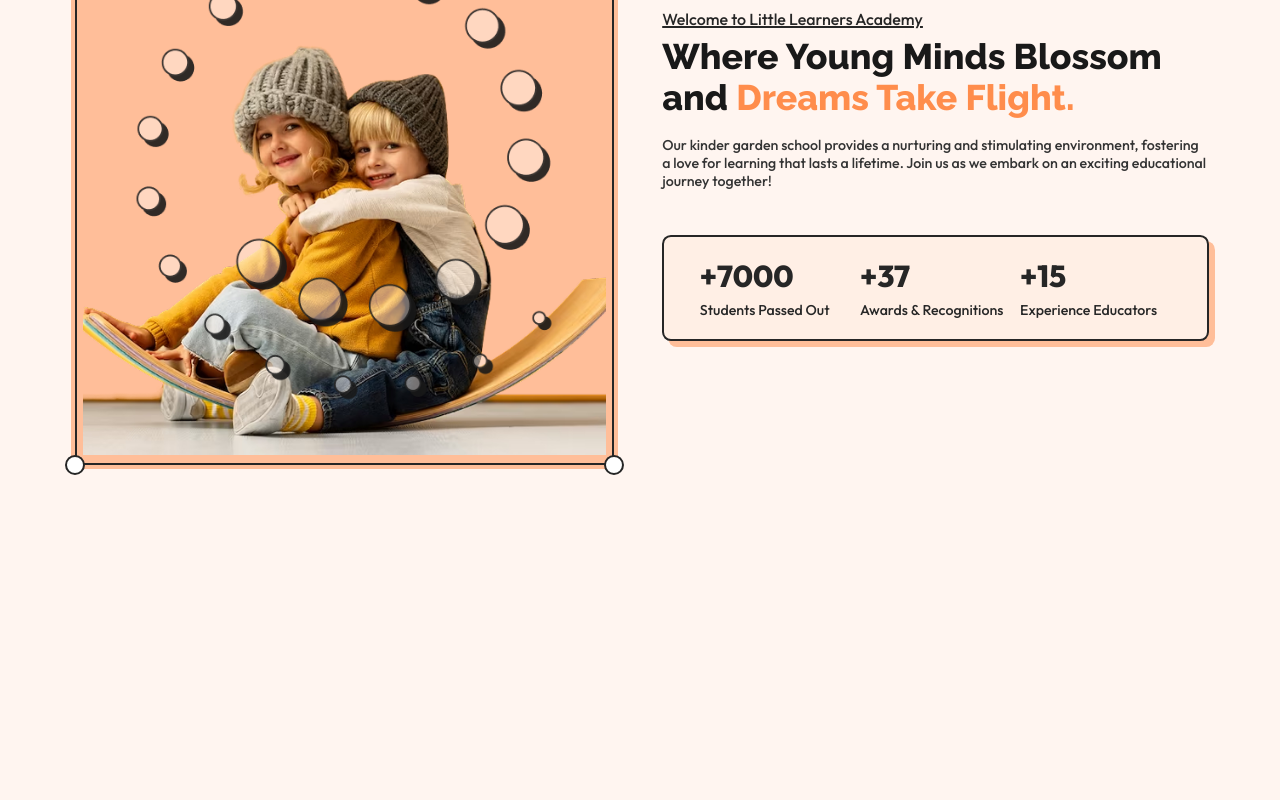
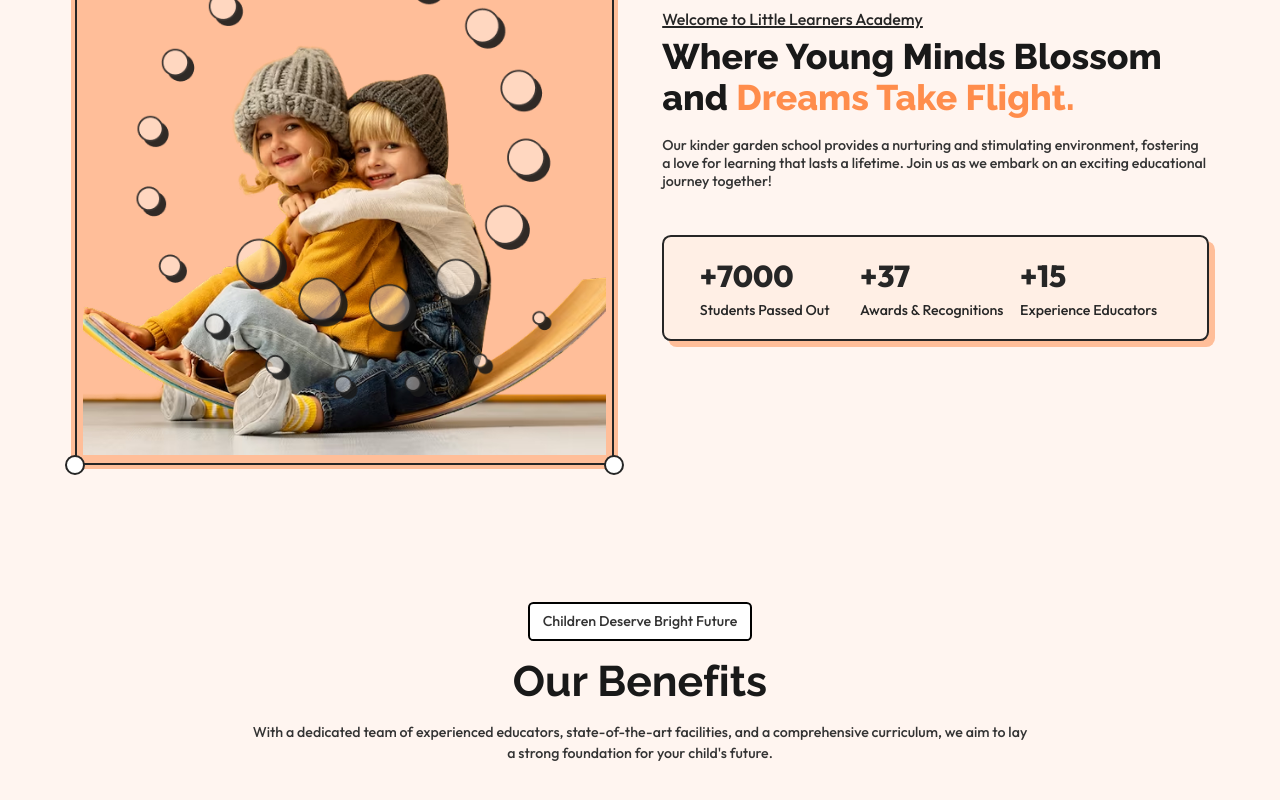
Before and after one commit to sweetconsole/little-learners, a React (Vite) app: page / in a window 1280 px wide. Shown: the part 306-1106 px from the top of the page. Before the commit the page ends 810 px from the top, so only its background shows below. Built offline with nearby package versions, Linux system fonts and the light colour scheme.

Commit message:
Add block Benefits

```diff
--- /dev/null
+++ b/src/components/shared/Footnote/Footnote.module.scss
@@ -0,0 +1,24 @@
+@use "../../../assets/styles/variables";
+@use "../../../assets/styles/mixins";
+
+.footnote {
+  @include mixins.resize("padding-top", 10, 8, 8);
+  @include mixins.resize("padding-bottom", 10, 8, 8);
+  @include mixins.resize("padding-left", 20, 14, 14);
+  @include mixins.resize("padding-right", 20, 14, 14);
+  @include mixins.resize("border-radius", 8, 6, 6);
+  @include mixins.resize("margin-bottom", 19, 14, 10);
+
+  display: inline-block;
+  background-color: variables.$color-white;
+  border: 2px solid variables.$color-black;
+}
+
+.title {
+  @include mixins.resize("font-size", 18, 16, 14);
+
+  font-family: variables.$font-family-primary;
+  font-weight: variables.$font-weight-medium;
+  line-height: 150%;
+  color: variables.$color-primary-20;
+}
--- /dev/null
+++ b/src/components/shared/Footnote/Footnote.tsx
@@ -0,0 +1,17 @@
+import { type FC } from "react"
+import styles from "./Footnote.module.scss"
+
+interface FootnoteProps {
+	title?: string
+	children?: string
+}
+
+const Footnote: FC<FootnoteProps> = ({ title, children }) => {
+	return (
+		<div className={styles.footnote}>
+			<p className={styles.title}>{title ? title : children}</p>
+		</div>
+	)
+}
+
+export default Footnote
--- /dev/null
+++ b/src/components/shared/Subtitle/Subtitle.module.scss
@@ -0,0 +1,14 @@
+@use "../../../assets/styles/variables";
+@use "../../../assets/styles/mixins";
+
+.text {
+  @include mixins.resize("max-width", 992, 880, 358);
+  @include mixins.resize("font-size", 20, 16, 16);
+
+  width: 100%;
+  margin: 0 auto;
+  font-family: variables.$font-family-primary;
+  font-weight: variables.$font-weight-medium;
+  line-height: 150%;
+  color: variables.$color-primary-20;
+}
--- /dev/null
+++ b/src/components/shared/Subtitle/Subtitle.tsx
@@ -0,0 +1,13 @@
+import { type FC } from "react"
+import styles from "./Subtitle.module.scss"
+
+interface SubtitleProps {
+	text?: string
+	children?: string
+}
+
+const Subtitle: FC<SubtitleProps> = ({ text, children }) => {
+	return <p className={styles.text}>{text ? text : children}</p>
+}
+
+export default Subtitle
--- /dev/null
+++ b/src/components/shared/Title/Title.module.scss
@@ -0,0 +1,12 @@
+@use "../../../assets/styles/variables";
+@use "../../../assets/styles/mixins";
+
+.title {
+  @include mixins.resize("font-size", 58, 48, 38);
+  @include mixins.resize("margin-bottom", 19, 14, 10);
+
+  font-family: variables.$font-family-secondary;
+  font-weight: variables.$font-weight-bold;
+  line-height: 130%;
+  color: variables.$color-primary-10;
+}
--- /dev/null
+++ b/src/components/shared/Title/Title.tsx
@@ -0,0 +1,13 @@
+import { type FC } from "react"
+import styles from "./Title.module.scss"
+
+interface TitleProps {
+	title?: string
+	children?: string
+}
+
+const Title: FC<TitleProps> = ({ title, children }) => {
+	return <h2 className={styles.title}>{title ? title : children}</h2>
+}
+
+export default Title
--- a/src/components/shared/index.ts
+++ b/src/components/shared/index.ts
@@ -1 +1,4 @@
+export { default as Footnote } from "./Footnote/Footnote.tsx"
 export { default as Picture } from "./Picture/Picture.tsx"
+export { default as Subtitle } from "./Subtitle/Subtitle.tsx"
+export { default as Title } from "./Title/Title.tsx"
--- /dev/null
+++ b/src/components/widgets/Benefits/Benefits.module.scss
@@ -0,0 +1,9 @@
+@use "../../../assets/styles/variables";
+@use "../../../assets/styles/mixins";
+@use "../../../assets/styles/adaptive";
+
+.block {
+  @include mixins.resize("margin-top", 200, 150, 80);
+
+  text-align: center;
+}
--- /dev/null
+++ b/src/components/widgets/Benefits/Benefits.tsx
@@ -0,0 +1,19 @@
+import { type FC } from "react"
+import { Footnote, Title, Subtitle } from "../../shared"
+import styles from "./Benefits.module.scss"
+
+const Benefits: FC = () => {
+	return (
+		<section className={styles.block}>
+			<Footnote title="Children Deserve Bright Future" />
+			<Title>Our Benefits</Title>
+			<Subtitle>
+				With a dedicated team of experienced educators, state-of-the-art
+				facilities, and a comprehensive curriculum, we aim to lay a strong
+				foundation for your child's future.
+			</Subtitle>
+		</section>
+	)
+}
+
+export default Benefits
--- a/src/components/widgets/index.ts
+++ b/src/components/widgets/index.ts
@@ -1,2 +1,3 @@
+export { default as Benefits } from "./Benefits/Benefits.tsx"
 export { default as Header } from "./Header/Header.tsx"
 export { default as Intro } from "./Intro/Intro.tsx"
--- a/src/pages/Home.tsx
+++ b/src/pages/Home.tsx
@@ -1,10 +1,11 @@
 import { type FC } from "react"
-import { Intro } from "../components/widgets"
+import { Intro, Benefits } from "../components/widgets"
 
 const Home: FC = () => {
 	return (
 		<>
 			<Intro />
+			<Benefits />
 		</>
 	)
 }
```
Also changed, not shown: src/assets/images/arrow-black.svg (deleted), src/assets/images/logo.svg (deleted).
